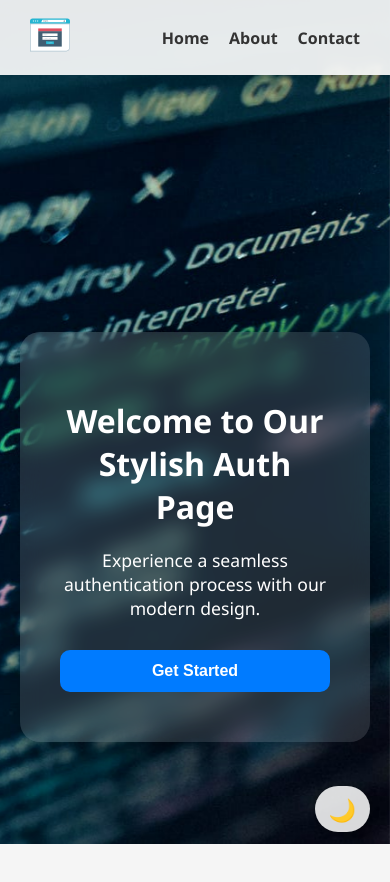
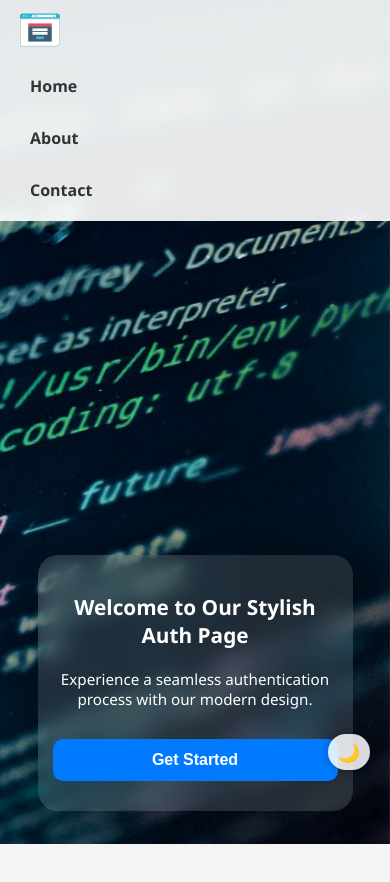
Before and after one commit to Code-Game-Ninja/Login-form, a plain HTML site: page index.html in a window 390 px wide. Drawn offline with nearby package versions, Linux system fonts and the light colour scheme.

Commit message:
commit it

```diff
--- a/style.css
+++ b/style.css
@@ -308,3 +308,92 @@ p a::after {
 p a:hover::after {
     width: 100%;
 }
+
+/* ------------------------- */
+/* 🔄 Responsive Design Below */
+/* ------------------------- */
+
+@media (max-width: 768px) {
+    .nav {
+        flex-direction: column;
+        align-items: flex-start;
+        padding: 10px 20px;
+    }
+
+    .nav-links ul {
+        flex-direction: column;
+        width: 100%;
+        gap: 10px;
+        margin-top: 10px;
+    }
+
+    .nav-links ul li {
+        width: 100%;
+    }
+
+    .nav-links ul li a {
+        display: block;
+        width: 100%;
+        padding: 10px;
+    }
+
+    .mode-toggle {
+        bottom: 80px;
+        right: 20px;
+    }
+
+    .form-container,
+    .glass-card {
+        max-width: 90%;
+        padding: 25px;
+    }
+
+    .glass-card h1,
+    .glass-card h2 {
+        font-size: 1.5rem;
+    }
+
+    .glass-card p {
+        font-size: 1rem;
+    }
+
+    form input,
+    form button,
+    .glass-card textarea {
+        font-size: 1rem;
+    }
+
+    .form-container {
+        min-height: auto;
+    }
+
+    .form-box {
+        padding: 20px;
+    }
+}
+
+@media (max-width: 480px) {
+    .glass-card {
+        padding: 20px 15px;
+    }
+
+    .glass-card h1,
+    .glass-card h2 {
+        font-size: 1.3rem;
+    }
+
+    .glass-card p {
+        font-size: 0.95rem;
+    }
+
+    form input,
+    form button,
+    .glass-card textarea {
+        font-size: 0.95rem;
+    }
+
+    .mode-toggle label {
+        font-size: 18px;
+        padding: 6px 10px;
+    }
+}
```
